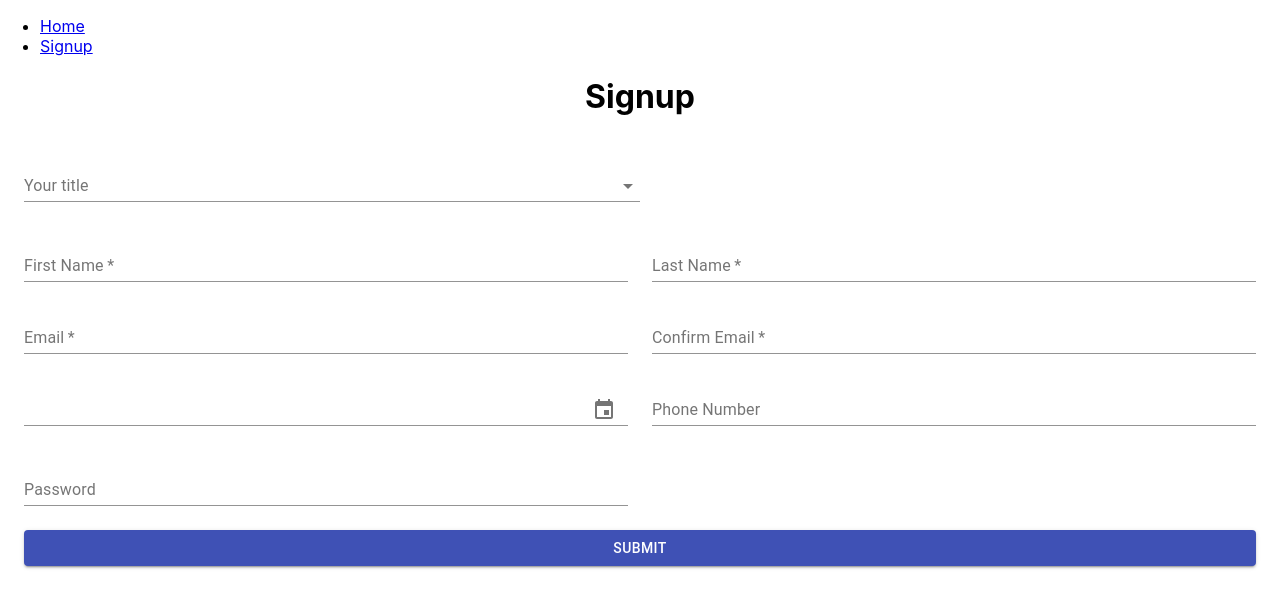
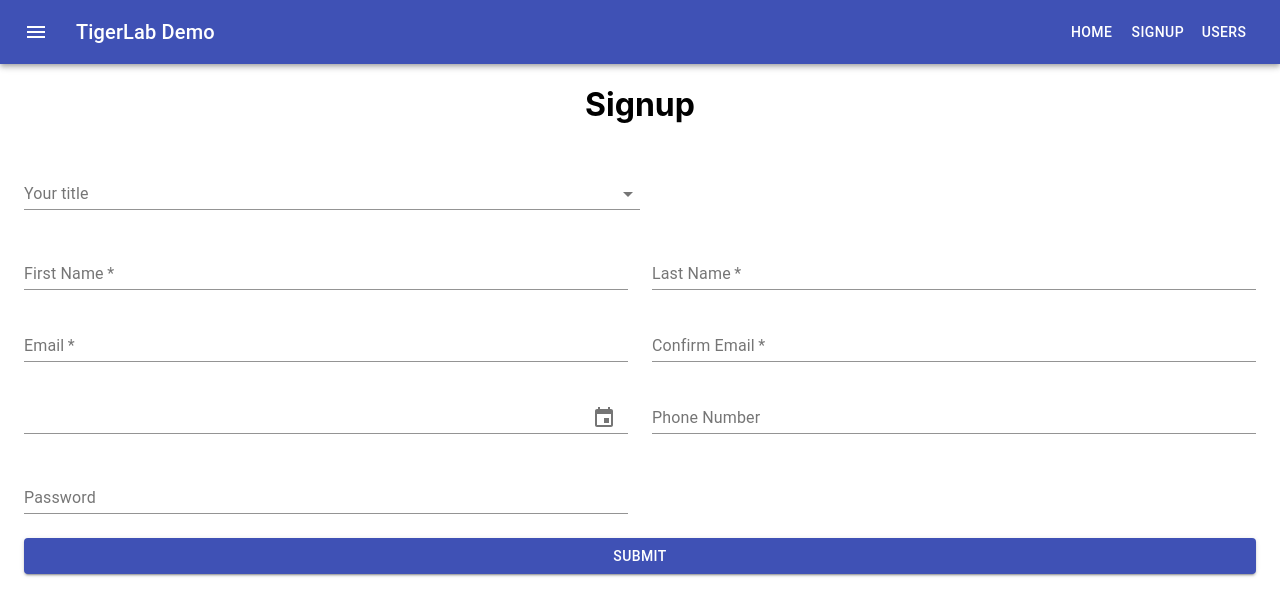
Before and after one commit to u007/tigerlabhooha, a React (Create React App) app: page /signup in a window 1280 px wide. Shown: the top 616 px of the page. Built offline with nearby package versions, Linux system fonts and the light colour scheme.

Commit message:
nav menu wip list users

```diff
--- a/src/App.js
+++ b/src/App.js
@@ -6,26 +6,59 @@ import {
   Link
 } from "react-router-dom";
 
+import { makeStyles } from '@material-ui/core/styles';
+import React from 'react';
+import AppBar from '@material-ui/core/AppBar';
+import Toolbar from '@material-ui/core/Toolbar';
+import Typography from '@material-ui/core/Typography';
+import Button from '@material-ui/core/Button';
+import IconButton from '@material-ui/core/IconButton';
+import MenuIcon from '@material-ui/icons/Menu';
+
 import Home from './pages/Home';
 import Signup from './pages/Signup';
+import Users from './pages/Users';
 
 import './App.css';
+const useStyles = makeStyles((theme) => ({
+  root: {
+    flexGrow: 1,
+  },
+  menuButton: {
+    marginRight: theme.spacing(2),
+  },
+  title: {
+    flexGrow: 1,
+  },
+}));
 
 function App() {
+  const classes = useStyles();
   return (
     <Router>
       <div>
-        <ul>
-          <li>
-            <Link to="/">Home</Link>
-          </li>
-          <li>
-            <Link to="/signup">Signup</Link>
-          </li>
-        </ul>
+        <AppBar position="static">
+          <Toolbar>
+            <IconButton edge="start" className={classes.menuButton} color="inherit" aria-label="menu">
+              <MenuIcon />
+            </IconButton>
+            <Typography variant="h6" className={classes.title}>
+              TigerLab Demo
+            </Typography>
+
+            <Link to="/"><Button color="inherit">Home</Button></Link>
+            <Link to="/signup"><Button color="inherit">Signup</Button></Link>
+            <Link to="/users"><Button color="inherit">Users</Button></Link>
+
+          </Toolbar>
+        </AppBar>
+
         <Switch>
           <Route path="/signup">
             <Signup />
+          </Route>
+          <Route path="/users">
+            <Users />
           </Route>
           <Route path="/">
             <Home />
--- a/src/components/dialog.js
+++ b/src/components/dialog.js
@@ -22,8 +22,10 @@ const Dialog = ({allowClose, onClose, isOpen, title, description, children}) =>
       aria-labelledby={title}
       aria-describedby={description}
     >
+      <>
       {allowClose && onClose && <IconButton onClick={handleClose}><ClearIcon /></IconButton>}
       {children}
+      </>
     </Modal>
   )
 }
@@ -39,7 +41,7 @@ Dialog.propTypes = {
 Dialog.defaultProps = {
   title: '',
   description: '',
-  allowClose: true
+  allowClose: false
 };
 
 
--- a/src/components/form/ReactHookFormSelect.js
+++ b/src/components/form/ReactHookFormSelect.js
@@ -19,9 +19,7 @@ const ReactHookFormSelect = ({
       <InputLabel id={labelId}>{label}</InputLabel>
       <Controller
         as={
-          <Select labelId={labelId} label={label} InputRef={(ref) => {
-            console.log("select", ref)
-          }}>
+          <Select labelId={labelId} label={label} >
             {children}
           </Select>
         }
--- a/src/index.css
+++ b/src/index.css
@@ -26,3 +26,8 @@ code {
   margin-left:auto;
   margin-right:auto;
 }
+
+.MuiAppBar-colorPrimary a {
+  color: #fff;
+  text-decoration: none;
+}
--- a/src/pages/Signup.js
+++ b/src/pages/Signup.js
@@ -22,7 +22,8 @@ import Alert from '@material-ui/lab/Alert';
 import IconButton from '@material-ui/core/IconButton';
 import CloseIcon from '@material-ui/icons/Close';
 import Dialog from '../components/dialog';
-import CircularProgress from '@material-ui/core/CircularProgress';
+
+import { CircularProgress } from '@material-ui/core';
 import { useDialogStyles } from '../components/styles/dialog.style';
 
 const errorRequired = 'field is blank, please fill in';
@@ -30,7 +31,7 @@ function Signup(props) {
   const { register, errors, handleSubmit, control, getValues, setValue, watch, formState } = useForm({
     mode: 'onSubmit',
     reValidateMode: 'onChange',
-    defaultValues: { }
+    defaultValues: {}
   });
   const [signedUp, setSignedUp] = useState(false);
   const [signedIn, setSignedIn] = useState(false);
@@ -47,7 +48,10 @@ function Signup(props) {
       const postApi = from(axios({
         url: apiURL + 'users',
         method: 'POST',
-        data
+        // data
+        data: {
+          email: data.email
+        }
       })).pipe(switchMap(res => {
         console.log("pipedswitchmap1", res);
         return [res.data];
@@ -63,8 +67,6 @@ function Signup(props) {
       postApi.subscribe(async (data) => {
         console.log("subs!", data, data.id);
         setSignedUpID(data.id);
-
-
         setSignedUp(true);
       });
 
@@ -114,9 +116,9 @@ function Signup(props) {
   return <div className="App">
     <h1>Signup</h1>
     <Container fixed>
-      {signedUp && <Dialog title="Signup" isOpen={signedUp} onClose={(e) => {setSignedUp(false) } }>
+      {signedUp && <Dialog title="Signup" isOpen={signedUp} onClose={(e) => { setSignedUp(false) }}>
         <div className={modalStyle.paper}>
-          <div style={{position: 'relative'}}>
+          <div style={{ position: 'relative' }}>
             <h2>Thank you</h2>
             Your application has been submitted!
             <p>
@@ -131,7 +133,7 @@ function Signup(props) {
       {signedIn && <div>
         You are now logged in...
       </div>}
-      {loading && <CircularProgress>loading...</CircularProgress>}
+      {loading && <CircularProgress />}
       <form onSubmit={handleSubmit(onSubmit)}>
         {submitError && <Alert severity="error" action={
           <IconButton
@@ -146,8 +148,8 @@ function Signup(props) {
           </IconButton>
         }>{submitError.message}</Alert>}
 
-        {submitError && <div className={modalStyle.paper} onClose={clearSubmitError}>
-          <div style={{position: 'relative'}}>
+        {submitError && <Dialog title="Signup" isOpen={submitError} onClose={clearSubmitError}><div className={modalStyle.paper} >
+          <div style={{ position: 'relative' }}>
             <h2>Sorry</h2>
           An error occured:
           <p>
@@ -157,7 +159,8 @@ function Signup(props) {
               <Button variant="contained" color="primary" className="full" onClick={clearSubmitError}>Okay</Button>
             </p>
           </div>
-        </div>}
+        </div>
+        </Dialog>}
 
         <Grid container spacing={3}>
           <Grid item xs={12} md={12} style={{ textAlign: 'left' }}>
--- /dev/null
+++ b/src/pages/Users.js
@@ -0,0 +1,12 @@
+
+
+
+import { CircularProgress } from '@material-ui/core';
+
+function Users(props) {
+  return (
+    <div>test</div>
+  );
+}
+
+export default Users;
```
